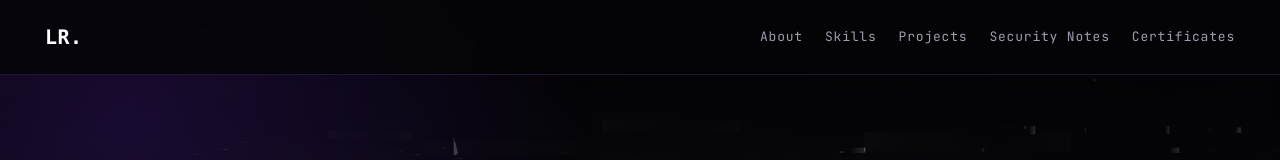
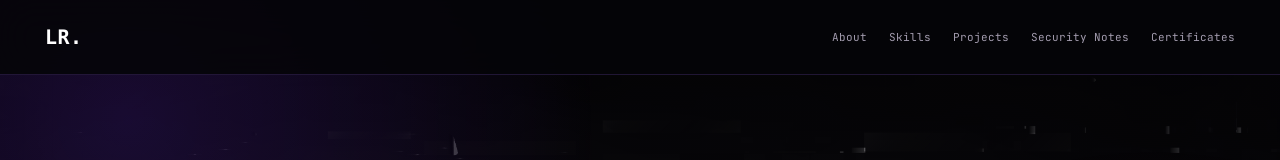
Before and after one commit to akirexxx/lottareiman.dev, a plain HTML site: page index.html in a window 1280 px wide. Shown: the top 160 px of the page. Drawn offline with Linux system fonts and the light colour scheme.

Commit message:
Remove .nav-links styles from style.css
Removed styles for .nav-links to simplify design.

```diff
--- a/style.css
+++ b/style.css
@@ -192,14 +192,6 @@ main {
     text-decoration: none;
     font-size: 13px;
     border-bottom: none;
-}
-
-.nav-links a {
-    color: var(--muted);
-    text-decoration: none;
-    font-size: 13px;
-    letter-spacing: 0.8px;
-    transition: 0.2s;
 }
 
 .hero-links .primary-button {
```
